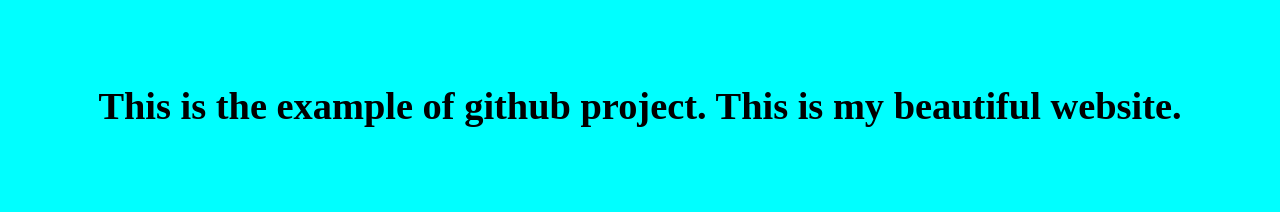
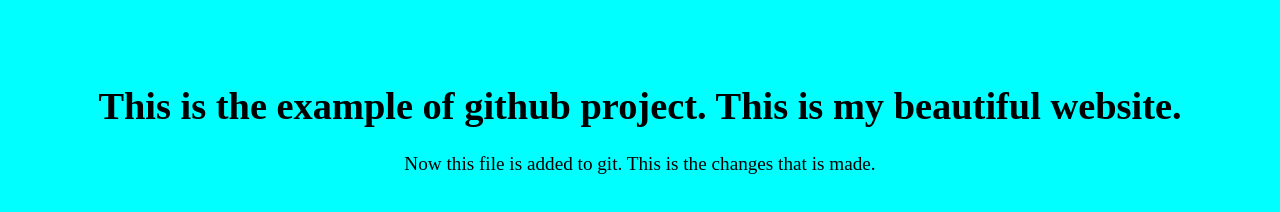
Before and after one commit to Hammadraza809/github_example, a plain HTML site: page index.html in a window 1280 px wide. Drawn offline with Linux system fonts and the light colour scheme.

Commit message:
Second Commit

```diff
--- a/index.html
+++ b/index.html
@@ -8,5 +8,6 @@
 </head>
 <body>
     <h1>This is the example of github project. This is my beautiful website.</h1>
+    <p>Now this file is added to git. This is the changes that is made.</p>
 </body>
 </html>
```
